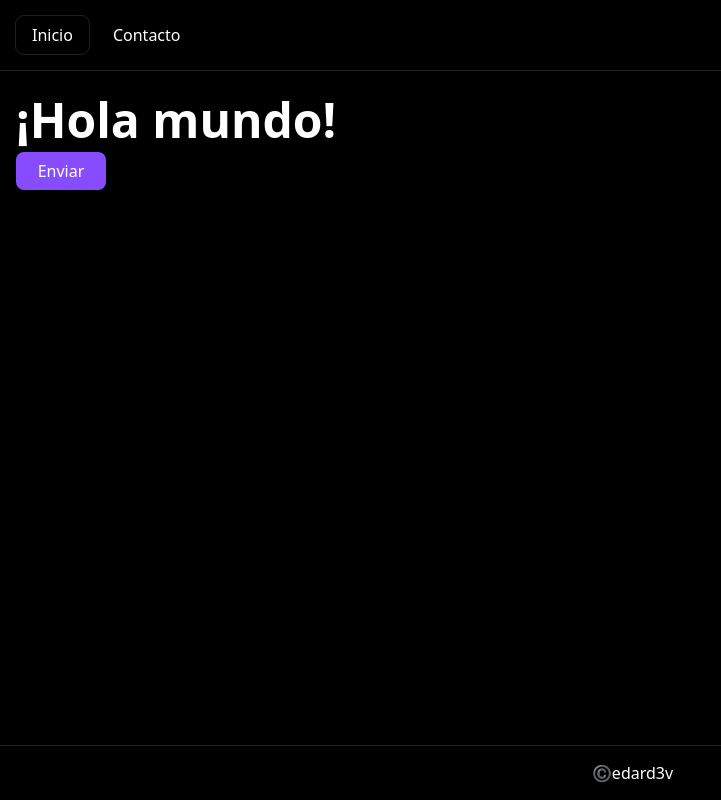
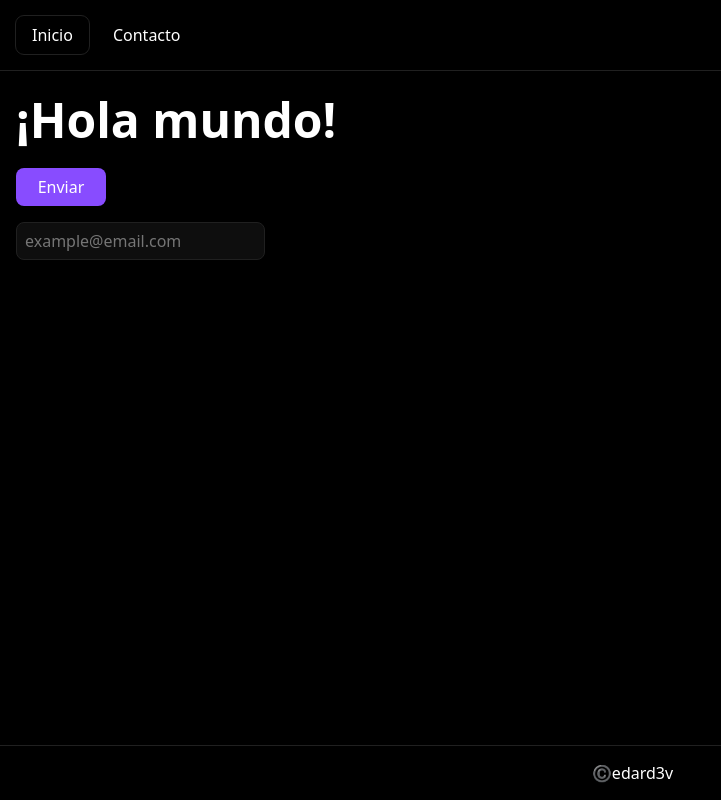
Before and after one commit to edard3v/template-react, a React (Vite) app: page / in a window 1280 px wide. Shown: the whole page, without its empty margins (0-721 px from the left). Built offline with nearby package versions, Linux system fonts and the light colour scheme.

Commit message:
agg input email

```diff
--- a/src/components/buttons/Btn/Btn.module.css
+++ b/src/components/buttons/Btn/Btn.module.css
@@ -10,6 +10,10 @@
   display: flex;
   justify-content: center;
   align-items: center;
+
+  &:focus {
+    outline: 2px solid currentColor;
+  }
 
   &:disabled {
     cursor: not-allowed;
--- /dev/null
+++ b/src/components/inputs/Email/Email.module.css
@@ -0,0 +1,7 @@
+.email {
+  position: relative;
+
+  .inputErr {
+    outline: var(--err-outline);
+  }
+}
--- /dev/null
+++ b/src/components/inputs/Email/Email.tsx
@@ -0,0 +1,22 @@
+import { cls } from "@utils/cls";
+import css from "./Email.module.css";
+import { InputHTMLAttributes } from "react";
+
+export default function Email(props: Props) {
+  const { className, err, ...rest } = props;
+  return (
+    <label className={cls([css.email, className])}>
+      <input
+        {...rest}
+        type="email"
+        placeholder="example@email.com"
+        className={cls([err && css.inputErr])}
+        title={err}
+      />
+    </label>
+  );
+}
+
+interface Props extends InputHTMLAttributes<HTMLInputElement> {
+  err?: string;
+}
--- a/src/components/links/Link/Link.module.css
+++ b/src/components/links/Link/Link.module.css
@@ -4,7 +4,7 @@
   border-radius: var(--md);
 
   &:focus {
-    outline: 1px solid var(--primary);
+    outline: var(--outline);
   }
 }
 
--- /dev/null
+++ b/src/pages/Home/Home.module.css
@@ -0,0 +1,6 @@
+.home {
+  display: grid;
+  gap: var(--lg);
+  place-content: start;
+  place-items: start;
+}
--- a/src/pages/Home/Home.tsx
+++ b/src/pages/Home/Home.tsx
@@ -1,13 +1,16 @@
+import css from "./Home.module.css";
 import Layout from "@layouts/Layout/Layout";
 import { HOME } from "./config";
 import Btn from "@components/buttons/Btn/Btn";
+import Email from "@components/inputs/Email/Email";
 
 export default function Home() {
   return (
     <Layout title={HOME.display}>
-      <main>
+      <main className={css.home}>
         <h1>¡Hola mundo!</h1>
         <Btn>Enviar</Btn>
+        <Email />
       </main>
     </Layout>
   );
--- a/src/styles/borders.css
+++ b/src/styles/borders.css
@@ -1,3 +1,3 @@
 :root {
-  --border: 1px solid #202020;
+  --border: 1px solid var(--line);
 }
--- a/src/styles/colors.css
+++ b/src/styles/colors.css
@@ -15,4 +15,5 @@
   --grey: #9d9d9d;
   --black: black;
   --white: whitesmoke;
+  --line: #202020;
 }
--- /dev/null
+++ b/src/styles/global.css
@@ -0,0 +1,14 @@
+input {
+  padding: 0 var(--md);
+  background-color: var(--bg-surf);
+  border: var(--border);
+  min-height: var(--h-input);
+  border-radius: var(--md);
+  color: inherit;
+  width: 100%;
+  height: 100%;
+
+  &:focus {
+    outline: var(--outline);
+  }
+}
--- a/src/styles/index.css
+++ b/src/styles/index.css
@@ -3,3 +3,5 @@
 @import "./colors.css";
 @import "./borders.css";
 @import "./fonts.css";
+@import "./outlines.css";
+@import "./global.css";
--- /dev/null
+++ b/src/styles/outlines.css
@@ -0,0 +1,4 @@
+:root {
+  --outline: 2px solid var(--primary);
+  --err-outline: 2px solid var(--red);
+}
--- a/src/styles/reset.css
+++ b/src/styles/reset.css
@@ -23,6 +23,10 @@ canvas,
 svg {
   display: block;
   max-width: 100%;
+}
+
+label {
+  display: inline-block;
 }
 
 input,
```
